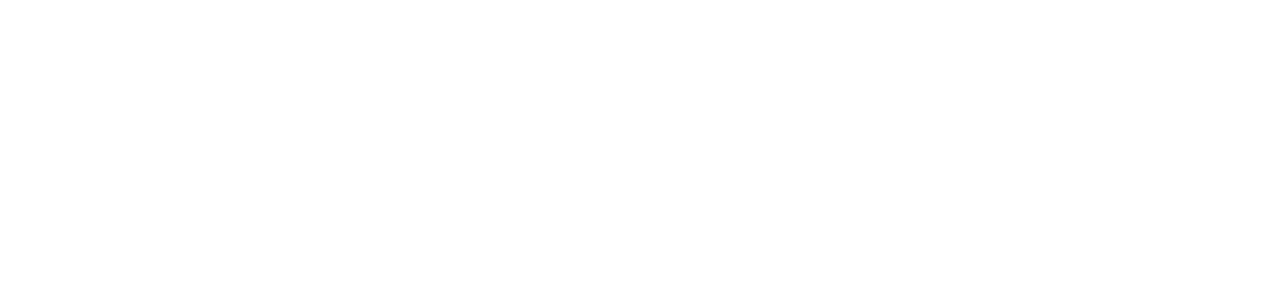
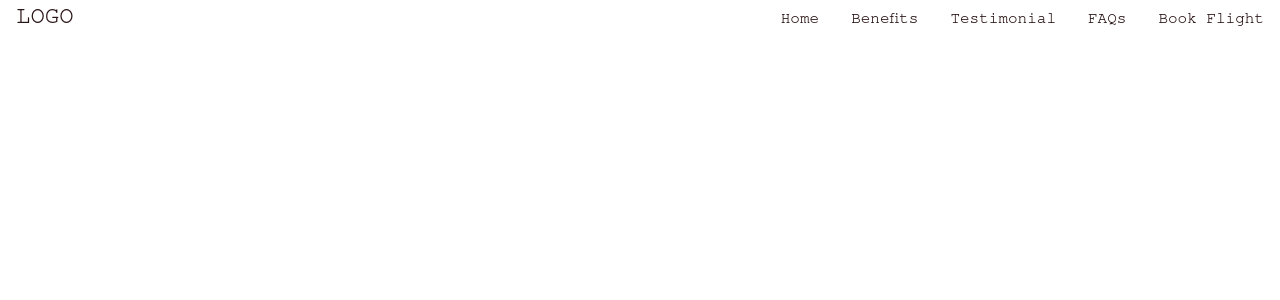
Before and after one commit to cgathua/react-airline, a React (Vite) app: page / in a window 1280 px wide. Shown: the top 300 px of the page. Built offline with nearby package versions, Linux system fonts and the light colour scheme.

Commit message:
create: desktop nav bar

```diff
--- a/src/App.tsx
+++ b/src/App.tsx
@@ -1,8 +1,10 @@
+import Navbar from "./Navbar/Navbar"
+import './Navbar/Navbar.css'
 
 function App(): JSX.Element {
   return (
     <>
-
+      <Navbar />
     </>
   )
 }
--- /dev/null
+++ b/src/Navbar/Navbar.css
@@ -0,0 +1,29 @@
+.menu-btn,
+.navbar2 {
+    display: none;
+}
+
+header {
+    display: flex;
+    justify-content: space-between;
+    align-items: center;
+    position: fixed;
+    top: 0;
+    left: 0;
+    right: 0;
+    z-index: 9;
+    width: 100%;
+    padding: 0 1rem;
+
+}
+
+.nav_links {
+    display: flex;
+    justify-content: center;
+    align-items: center;
+    gap: 2rem;
+}
+
+.logo {
+    font-size: 1.5rem;
+}
--- /dev/null
+++ b/src/Navbar/Navbar.tsx
@@ -0,0 +1,48 @@
+import { Fragment } from "react";
+
+function Navbar()  {
+    let items = [
+        { id: 0, link: '#home', title: 'Home'},
+        { id: 1, link: '#benefits', title: 'Benefits'},
+        { id: 2, link: '#testimonial', title: 'Testimonial'},
+        { id: 3, link: '#faq', title: 'FAQs'},
+        { id: 4, link: '#booking', title: 'Book Flight'}
+    ]
+
+    let ulLists = [
+        { id: 5, link: '#home', title: 'Home'},
+        { id: 6, link: '#benefits', title: 'Benefits'},
+        { id: 7, link: '#testimonial', title: 'Testimonials'},
+        { id: 8, link: '#faq', title: 'FAQs'},
+        { id: 9, link: '#booking', title: 'Book Flight'}
+    ]
+
+    return (
+        <Fragment>
+            <header>
+                <a href="#home" className="logo" aria-label="website logo">LOGO</a>
+                <nav>
+                    {items.length === 0 ? <p>No item found</p> : null}
+                    <ul className="nav_links">
+                        {items.map(item => <li key={item.id}><a aria-label="desktop nav" href={item.link}>{item.title}</a></li>)}
+                    </ul>
+                    <ul className="navbar2">
+                        {ulLists.map(elem => <li key={elem.id}><a aria-label="mobile nav" href={elem.link}>{elem.title}</a></li>)}
+                    </ul>
+                    <button className="menu-btn" aria-label="menu" aria-haspopup="true" aria-expanded="false">
+                    <svg
+                        xmlns="http://www.w3.org/2000/svg" width="24" height="24" viewBox="0 0 24 24" fill="none"
+                        stroke="#2A1415" strokeWidth="2" strokeLinecap="round" strokeLinejoin="round"
+                        className="feather feather-menu">
+                        <line x1="3" y1="12" x2="21" y2="12"></line>
+                        <line x1="3" y1="6" x2="21" y2="6"></line>
+                        <line x1="3" y1="18" x2="21" y2="18"></line>
+                    </svg>
+                    </button>
+                </nav>
+            </header>
+        </Fragment>
+    );
+};
+
+export default Navbar
--- a/src/index.css
+++ b/src/index.css
@@ -26,7 +26,7 @@
 
 body {
   font-family: 'Nimbus Mono PS', 'Courier New', monospace;
-  font-weight: 300;
+  font-weight: 400;
   min-height: 100svh;
   line-height: 1.75;
 }
@@ -46,6 +46,10 @@
 a {
   color: var(--secondary-color);
   transition: var(--transition);
+}
+
+a:hover {
+  color: var(--tertiary-color);
 }
 
 h1,
```
